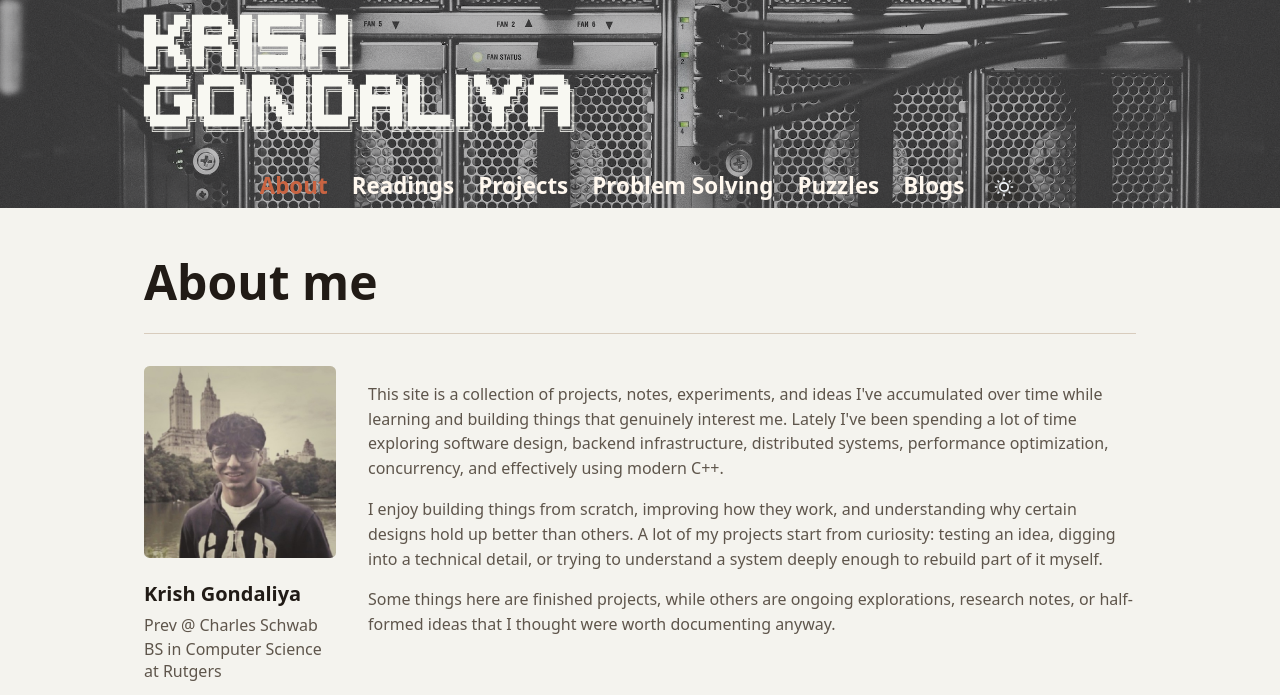
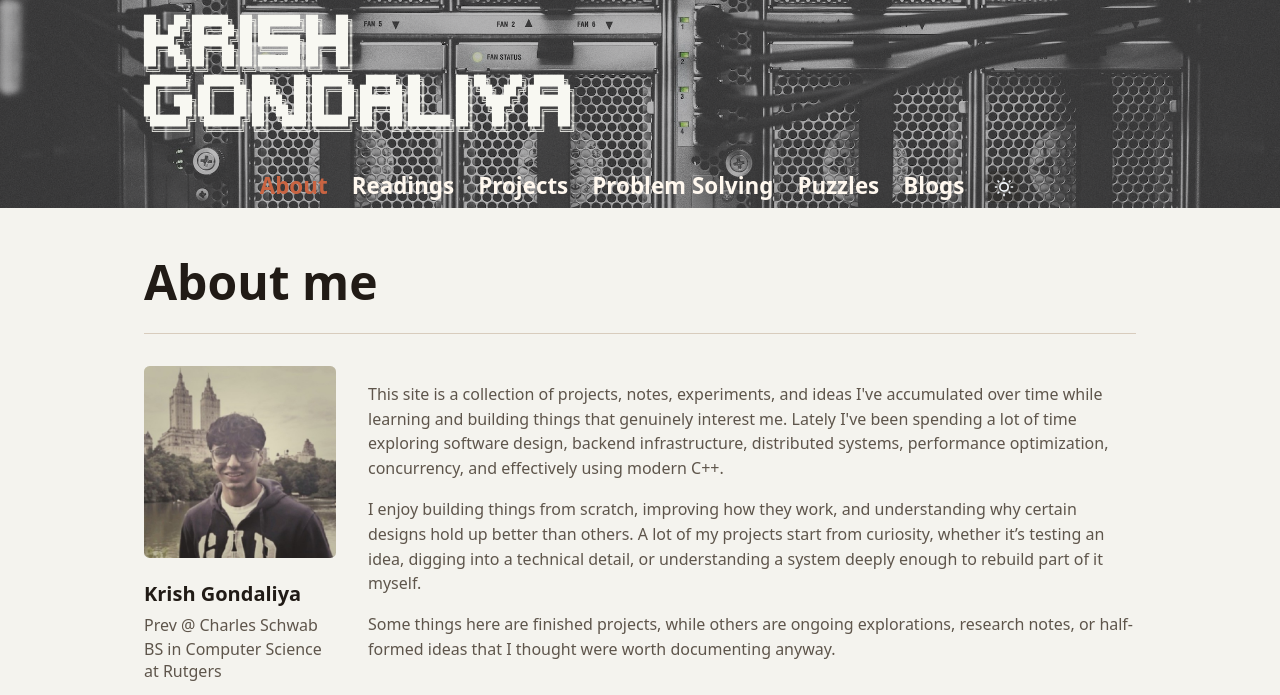
Before and after one commit to krishgondaliya/krishgondaliya.github.io, a plain HTML site: page index.html in a window 1280 px wide. Shown: the top 695 px of the page. Drawn offline with Linux system fonts and the light colour scheme.

Commit message:
Update about section

```diff
--- a/index.html
+++ b/index.html
@@ -82,7 +82,7 @@
         </div>
         <div class="about-copy">
           <p>This site is a collection of projects, notes, experiments, and ideas I've accumulated over time while learning and building things that genuinely interest me. Lately I've been spending a lot of time exploring software design, backend infrastructure, distributed systems, performance optimization, concurrency, and effectively using modern C++.</p>
-          <p>I enjoy building things from scratch, improving how they work, and understanding why certain designs hold up better than others. A lot of my projects start from curiosity: testing an idea, digging into a technical detail, or trying to understand a system deeply enough to rebuild part of it myself.</p>
+          <p>I enjoy building things from scratch, improving how they work, and understanding why certain designs hold up better than others. A lot of my projects start from curiosity, whether it’s testing an idea, digging into a technical detail, or understanding a system deeply enough to rebuild part of it myself.</p>
           <p>Some things here are finished projects, while others are ongoing explorations, research notes, or half-formed ideas that I thought were worth documenting anyway.</p>
         </div>
       </section>
```
